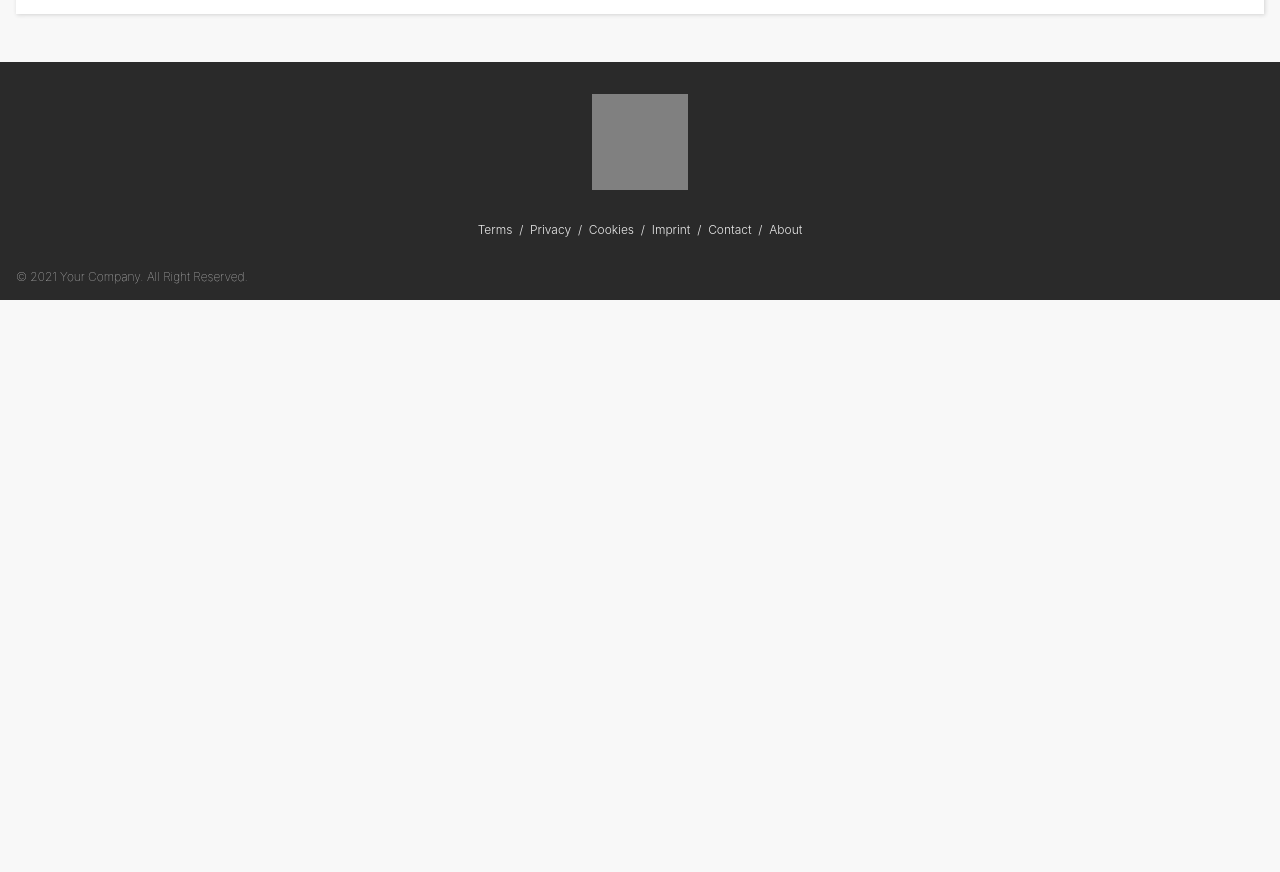
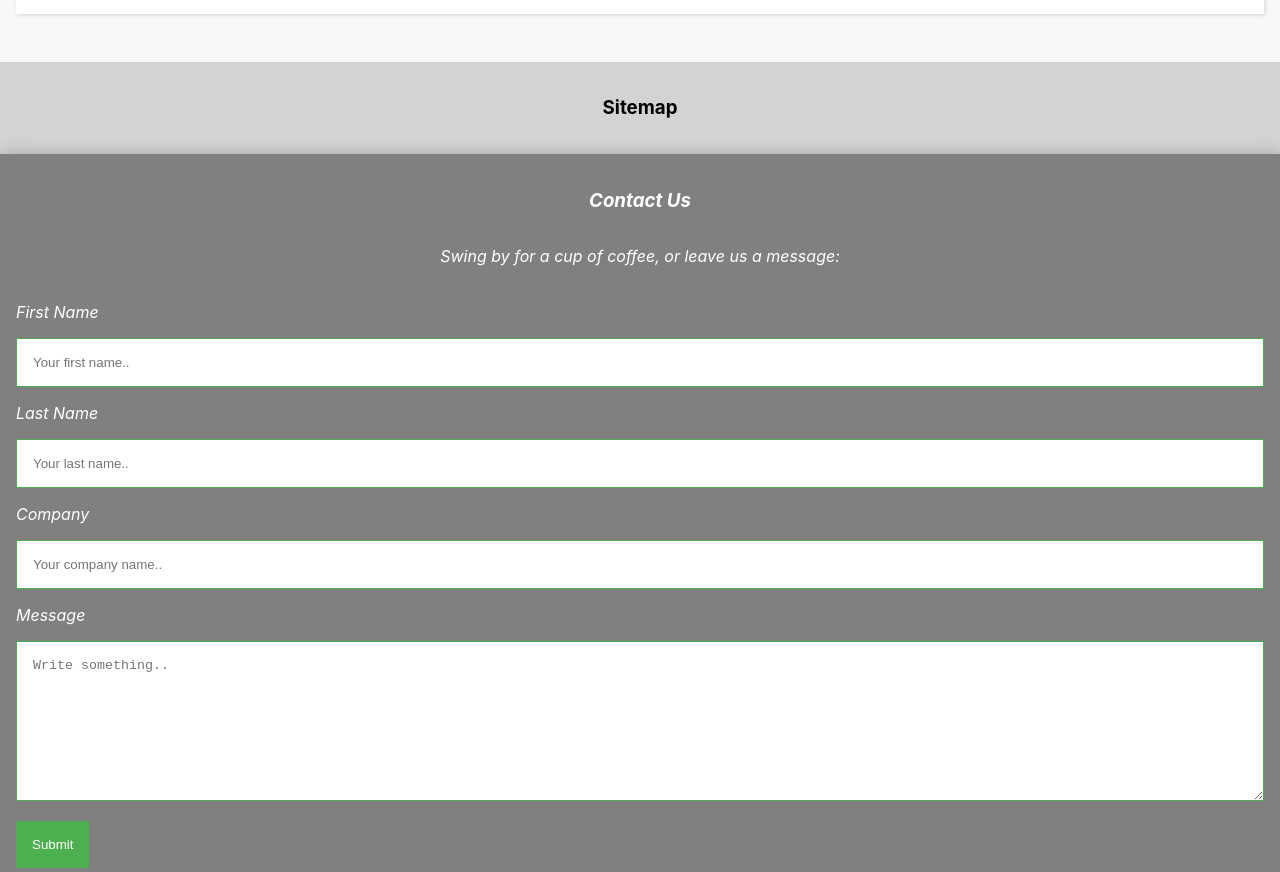
Before and after one commit to rucub100/website-template, a website: page index.html in a window 1280 px wide. Shown: the part 741-1613 px from the top of the page. Before the commit the page ends 1041 px from the top, so only its background shows below. Drawn offline with Linux system fonts and the light colour scheme.

Commit message:
add example contact form in address section

```diff
--- /dev/null
+++ b/css/address.css
@@ -0,0 +1,25 @@
+.address input[type="text"],
+.address select,
+.address textarea {
+  width: 100%;
+  padding: 1rem;
+  border: 1px solid #4caf50;
+  margin: 1rem 0;
+  resize: vertical;
+}
+
+.address input[type="submit"] {
+  background-color: #4caf50;
+  color: white;
+  padding: 1rem;
+  border: none;
+  cursor: pointer;
+}
+
+.address input[type="submit"]:hover {
+  background-color: #45a049;
+}
+
+#message {
+  min-height: 20vh;
+}
--- a/index.html
+++ b/index.html
@@ -7,6 +7,7 @@
     <base href="https://rucub100.github.io/website-template/" target="_self" />
     <link rel="stylesheet" type="text/css" href="style.css" />
     <link rel="stylesheet" type="text/css" href="css/nav.css" />
+    <link rel="stylesheet" type="text/css" href="css/address.css" />
     <link rel="stylesheet" type="text/css" href="css/footer.css" />
     <script defer type="text/javascript" src="main.js"></script>
     <script defer type="text/javascript" src="js/header-hide-onscroll.js"></script>
@@ -44,71 +45,105 @@
                     <article>
                         <h2>Article 1</h2>
                         <p>
-                            Lorem ipsum dolor sit amet, consectetuer adipiscing elit. Aenean commodo ligula eget dolor.
-                            Aenean massa. Cum sociis natoque penatibus et magnis dis parturient montes, nascetur
-                            ridiculus mus. Donec quam felis, ultricies nec, pellentesque eu, pretium quis, sem. Nulla
-                            consequat massa quis enim. Donec pede justo, fringilla vel, aliquet nec, vulputate eget,
-                            arcu. In enim justo, rhoncus ut, imperdiet a, venenatis vitae, justo. Nullam dictum felis eu
-                            pede mollis pretium. Integer tincidunt. Cras dapibus. Vivamus elementum semper nisi. Aenean
-                            vulputate eleifend tellus. Aenean leo ligula, porttitor eu, consequat vitae, eleifend ac,
-                            enim. Aliquam lorem ante, dapibus in, viverra quis, feugiat a, tellus. Phasellus viverra
-                            nulla ut metus varius laoreet. Quisque rutrum. Aenean imperdiet. Etiam ultricies nisi vel
-                            augue. Curabitur ullamcorper ultricies nisi. Nam eget dui. Etiam rhoncus. Maecenas tempus,
-                            tellus eget condimentum rhoncus, sem quam semper libero, sit amet adipiscing sem neque sed
-                            ipsum. Nam quam nunc, blandit vel, luctus pulvinar, hendrerit id, lorem. Maecenas nec odio
-                            et ante tincidunt tempus. Donec vitae sapien ut libero venenatis faucibus. Nullam quis ante.
-                            Etiam sit amet orci eget eros faucibus tincidunt. Duis leo. Sed fringilla mauris sit amet
-                            nibh. Donec sodales sagittis magna. Sed consequat, leo eget bibendum sodales, augue velit
-                            cursus nunc,
+                            Lorem ipsum dolor sit amet, consectetuer adipiscing elit. Aenean
+                            commodo ligula eget dolor. Aenean massa. Cum sociis natoque
+                            penatibus et magnis dis parturient montes, nascetur ridiculus
+                            mus. Donec quam felis, ultricies nec, pellentesque eu, pretium
+                            quis, sem. Nulla consequat massa quis enim. Donec pede justo,
+                            fringilla vel, aliquet nec, vulputate eget, arcu. In enim justo,
+                            rhoncus ut, imperdiet a, venenatis vitae, justo. Nullam dictum
+                            felis eu pede mollis pretium. Integer tincidunt. Cras dapibus.
+                            Vivamus elementum semper nisi. Aenean vulputate eleifend tellus.
+                            Aenean leo ligula, porttitor eu, consequat vitae, eleifend ac,
+                            enim. Aliquam lorem ante, dapibus in, viverra quis, feugiat a,
+                            tellus. Phasellus viverra nulla ut metus varius laoreet. Quisque
+                            rutrum. Aenean imperdiet. Etiam ultricies nisi vel augue.
+                            Curabitur ullamcorper ultricies nisi. Nam eget dui. Etiam
+                            rhoncus. Maecenas tempus, tellus eget condimentum rhoncus, sem
+                            quam semper libero, sit amet adipiscing sem neque sed ipsum. Nam
+                            quam nunc, blandit vel, luctus pulvinar, hendrerit id, lorem.
+                            Maecenas nec odio et ante tincidunt tempus. Donec vitae sapien
+                            ut libero venenatis faucibus. Nullam quis ante. Etiam sit amet
+                            orci eget eros faucibus tincidunt. Duis leo. Sed fringilla
+                            mauris sit amet nibh. Donec sodales sagittis magna. Sed
+                            consequat, leo eget bibendum sodales, augue velit cursus nunc,
                         </p>
                     </article>
                     <article>
                         <h2>Article 2</h2>
                         <p>
-                            Lorem ipsum dolor sit amet, consectetuer adipiscing elit. Aenean commodo ligula eget dolor.
-                            Aenean massa. Cum sociis natoque penatibus et magnis dis parturient montes, nascetur
-                            ridiculus mus. Donec quam felis, ultricies nec, pellentesque eu, pretium quis, sem. Nulla
-                            consequat massa quis enim. Donec pede justo, fringilla vel, aliquet nec, vulputate eget,
-                            arcu. In enim justo, rhoncus ut, imperdiet a, venenatis vitae, justo. Nullam dictum felis eu
-                            pede mollis pretium. Integer tincidunt. Cras dapibus. Vivamus elementum semper nisi. Aenean
-                            vulputate eleifend tellus. Aenean leo ligula, porttitor eu, consequat vitae, eleifend ac,
-                            enim. Aliquam lorem ante, dapibus in, viverra quis, feugiat a, tellus. Phasellus viverra
-                            nulla ut metus varius laoreet. Quisque rutrum. Aenean imperdiet. Etiam ultricies nisi vel
-                            augue. Curabitur ullamcorper ultricies nisi. Nam eget dui. Etiam rhoncus. Maecenas tempus,
-                            tellus eget condimentum rhoncus, sem quam semper libero, sit amet adipiscing sem neque sed
-                            ipsum. Nam quam nunc, blandit vel, luctus pulvinar, hendrerit id, lorem. Maecenas nec odio
-                            et ante tincidunt tempus. Donec vitae sapien ut libero venenatis faucibus. Nullam quis ante.
-                            Etiam sit amet orci eget eros faucibus tincidunt. Duis leo. Sed fringilla mauris sit amet
-                            nibh. Donec sodales sagittis magna. Sed consequat, leo eget bibendum sodales, augue velit
-                            cursus nunc, quis gravida magna mi a libero. Fusce vulputate eleifend sapien. Vestibulum
-                            purus quam, scelerisque ut, mollis sed, nonummy id, metus. Nullam accumsan lorem in dui.
-                            Cras ultricies mi eu turpis hendrerit fringilla. Vestibulum ante ipsum primis in faucibus
-                            orci luctus et ultrices posuere cubilia Curae; In ac dui quis mi consectetuer lacinia. Nam
-                            pretium turpis et arcu. Duis arcu tortor, suscipit eget, imperdiet nec, imperdiet iaculis,
-                            ipsum. Sed aliquam ultrices mauris. Integer ante arcu, accumsan a, consectetuer eget,
-                            posuere ut, mauris. Praesent adipiscing. Phasellus ullamcorper ipsum rutrum nunc. Nunc
-                            nonummy metus. Vestibulum volutpat pretium libero. Cras id dui. Aenean ut
+                            Lorem ipsum dolor sit amet, consectetuer adipiscing elit. Aenean
+                            commodo ligula eget dolor. Aenean massa. Cum sociis natoque
+                            penatibus et magnis dis parturient montes, nascetur ridiculus
+                            mus. Donec quam felis, ultricies nec, pellentesque eu, pretium
+                            quis, sem. Nulla consequat massa quis enim. Donec pede justo,
+                            fringilla vel, aliquet nec, vulputate eget, arcu. In enim justo,
+                            rhoncus ut, imperdiet a, venenatis vitae, justo. Nullam dictum
+                            felis eu pede mollis pretium. Integer tincidunt. Cras dapibus.
+                            Vivamus elementum semper nisi. Aenean vulputate eleifend tellus.
+                            Aenean leo ligula, porttitor eu, consequat vitae, eleifend ac,
+                            enim. Aliquam lorem ante, dapibus in, viverra quis, feugiat a,
+                            tellus. Phasellus viverra nulla ut metus varius laoreet. Quisque
+                            rutrum. Aenean imperdiet. Etiam ultricies nisi vel augue.
+                            Curabitur ullamcorper ultricies nisi. Nam eget dui. Etiam
+                            rhoncus. Maecenas tempus, tellus eget condimentum rhoncus, sem
+                            quam semper libero, sit amet adipiscing sem neque sed ipsum. Nam
+                            quam nunc, blandit vel, luctus pulvinar, hendrerit id, lorem.
+                            Maecenas nec odio et ante tincidunt tempus. Donec vitae sapien
+                            ut libero venenatis faucibus. Nullam quis ante. Etiam sit amet
+                            orci eget eros faucibus tincidunt. Duis leo. Sed fringilla
+                            mauris sit amet nibh. Donec sodales sagittis magna. Sed
+                            consequat, leo eget bibendum sodales, augue velit cursus nunc,
+                            quis gravida magna mi a libero. Fusce vulputate eleifend sapien.
+                            Vestibulum purus quam, scelerisque ut, mollis sed, nonummy id,
+                            metus. Nullam accumsan lorem in dui. Cras ultricies mi eu turpis
+                            hendrerit fringilla. Vestibulum ante ipsum primis in faucibus
+                            orci luctus et ultrices posuere cubilia Curae; In ac dui quis mi
+                            consectetuer lacinia. Nam pretium turpis et arcu. Duis arcu
+                            tortor, suscipit eget, imperdiet nec, imperdiet iaculis, ipsum.
+                            Sed aliquam ultrices mauris. Integer ante arcu, accumsan a,
+                            consectetuer eget, posuere ut, mauris. Praesent adipiscing.
+                            Phasellus ullamcorper ipsum rutrum nunc. Nunc nonummy metus.
+                            Vestibulum volutpat pretium libero. Cras id dui. Aenean ut
                         </p>
                     </article>
                 </section>
             </main>
-            <aside class="aside"></aside>
+            <aside class="aside">
+                <h3>Sitemap</h3>
+            </aside>
         </div>
-        <address class="address"></address>
+        <address class="address">
+            <h3>Contact Us</h3>
+            <p>Swing by for a cup of coffee, or leave us a message:</p>
+            <br>
+            <form action="#">
+                <label for="fname">First Name</label>
+                <input type="text" id="fname" name="firstname" placeholder="Your first name.." />
+                <label for="lname">Last Name</label>
+                <input type="text" id="lname" name="lastname" placeholder="Your last name.." />
+                <label for="company">Company</label>
+                <input type="text" id="company" name="company" placeholder="Your company name.." />
+                <label for="message">Message</label>
+                <textarea id="message" name="message" placeholder="Write something.."></textarea>
+                <input type="submit" value="Submit" />
+            </form>
+            <br>
+        </address>
         <footer class="footer">
             <div class="logo-icon-footer"></div>
             <div class="legal-container">
-                <a href="terms">Terms</a>
+                <a href="#terms">Terms</a>
                 <span>&nbsp;/&nbsp;</span>
-                <a href="terms">Privacy</a>
+                <a href="#privacy">Privacy</a>
                 <span>&nbsp;/&nbsp;</span>
-                <a href="terms">Cookies</a>
+                <a href="#cookies">Cookies</a>
                 <span>&nbsp;/&nbsp;</span>
-                <a href="terms">Imprint</a>
+                <a href="#imprint">Imprint</a>
                 <span>&nbsp;/&nbsp;</span>
-                <a href="terms">Contact</a>
+                <a href="#contact">Contact</a>
                 <span>&nbsp;/&nbsp;</span>
-                <a href="terms">About</a>
+                <a href="#about">About</a>
             </div>
             <div class="copyright">© 2021 Your Company. All Right Reserved.</div>
         </footer>
--- a/style.css
+++ b/style.css
@@ -51,7 +51,6 @@ body {
   flex-flow: column nowrap;
   align-items: center;
   width: 100%;
-  padding: 1rem;
   margin-top: 4rem;
 }
 
@@ -61,6 +60,7 @@ body {
   flex-flow: column nowrap;
   align-items: center;
   width: 100%;
+  padding: 1rem;
 }
 
 section {
@@ -75,6 +75,10 @@ section {
   flex-flow: column nowrap;
   align-items: center;
   width: 100%;
+  padding: 1rem;
+  background-color: lightgray;
+  margin-top: 2rem;
+  z-index: 3;
 }
 
 .address {
@@ -83,6 +87,11 @@ section {
   flex-flow: column nowrap;
   align-items: center;
   width: 100%;
+  padding: 1rem;
+  background-color: gray;
+  color: rgba(255, 255, 255, 1);
+  box-shadow: 1px 1px 1rem rgba(0, 0, 0, 0.25);
+  z-index: 4;
 }
 
 .footer {
@@ -95,8 +104,9 @@ section {
   flex-flow: column nowrap;
   align-items: flex-start;
   width: 100%;
-  margin-top: 2rem;
   padding: 1rem;
+  box-shadow: 1px 1px 1rem rgba(0, 0, 0, 0.5);
+  z-index: 5;
 }
 
 /* 640px / 16px/em = 40em */
```
